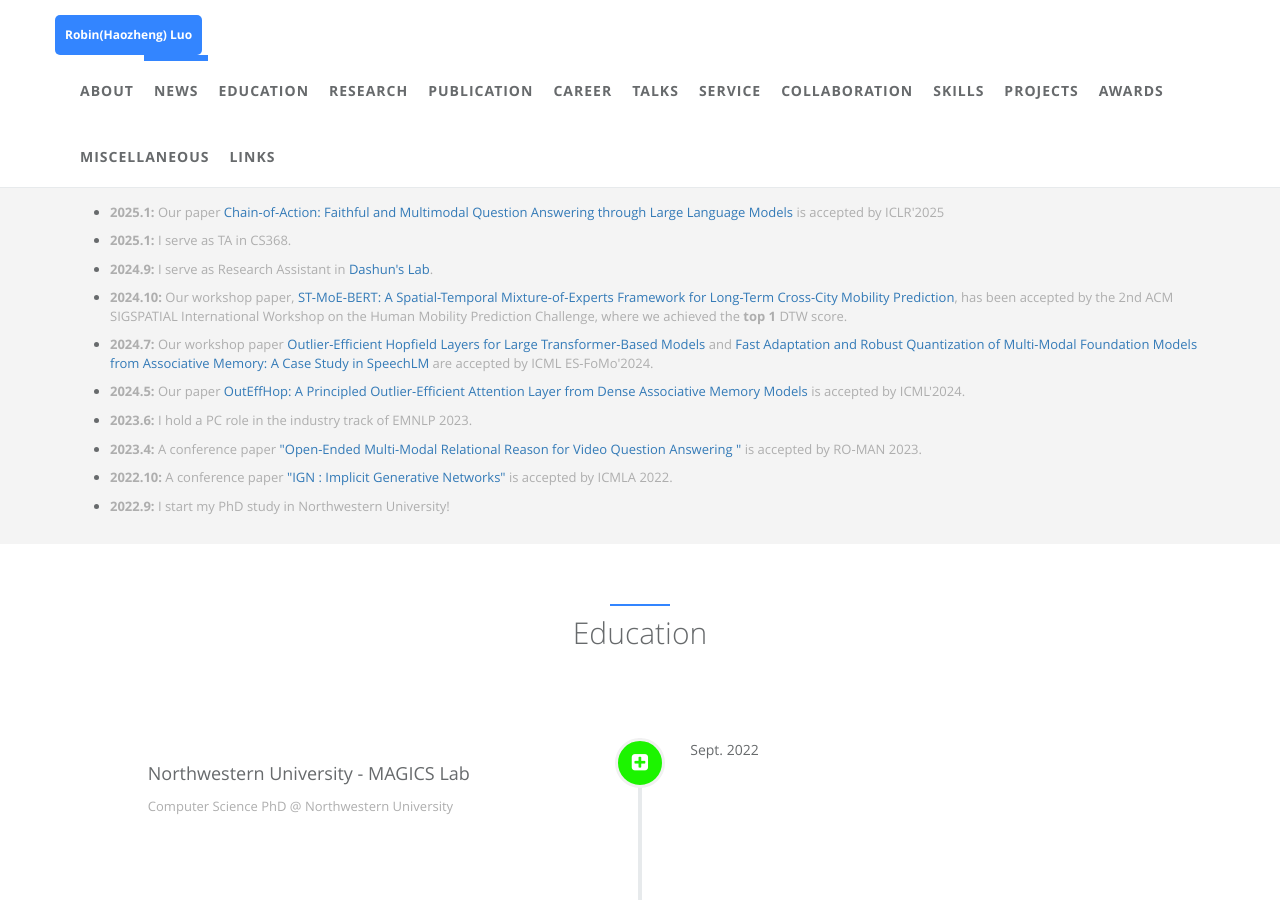
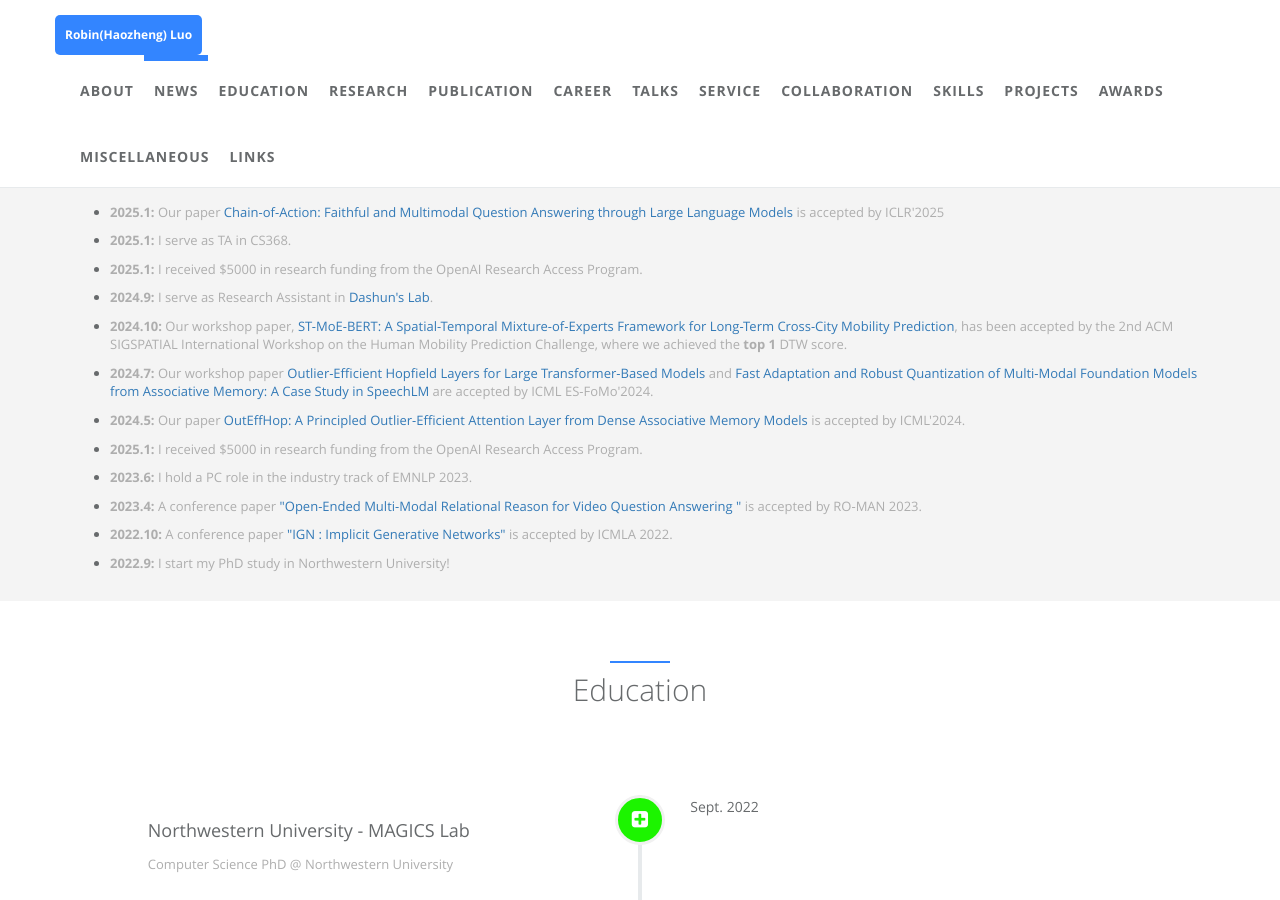
Before and after one commit to robinzixuan/robin.github.io, a Jekyll site: the page built from index.html, in a window 1280 px wide and 900 px high, scrolled down 1418 px. Built offline with Jekyll 4.4.1, drawn with Linux system fonts in a browser that asks for light colours.

Commit message:
Update news.html

```diff
--- a/_includes/sections/news.html
+++ b/_includes/sections/news.html
@@ -10,6 +10,7 @@
     <li><p> <b>2025.1:</b> Our paper <a href="https://openreview.net/forum?id=1BdPHbuimc">Chain-of-Action: Faithful and Multimodal Question Answering through Large Language Models
 </a>  is accepted by ICLR'2025 </p>
     <li><p> <b>2025.1:</b> I serve as TA in CS368. </li>
+     <li><p> <b>2025.1:</b> I received $5000 in research funding from the OpenAI Research Access Program. </li>
     <li><p> <b>2024.9:</b> I serve as Research Assistant in <a href="https://www.dashunwang.com/group">Dashun's Lab</a>. </li>
     <li><p> <b>2024.10:</b> Our workshop paper, <a href="https://arxiv.org/abs/2410.14099v1">ST-MoE-BERT: A Spatial-Temporal Mixture-of-Experts Framework for Long-Term Cross-City Mobility Prediction</a>, has been accepted by the 2nd ACM SIGSPATIAL International Workshop on the Human Mobility Prediction Challenge, where we achieved the <b>top 1</b> DTW score.
   </p>
@@ -20,6 +21,7 @@
     <li><p> <b>2024.5:</b> Our paper <a href="https://openreview.net/forum?id=ZCrRCICOkr">OutEffHop: A Principled Outlier-Efficient Attention Layer from Dense Associative Memory Models
 </a>  is accepted by ICML'2024. </p>
   </li>
+    <li><p> <b>2025.1:</b> I received $5000 in research funding from the OpenAI Research Access Program. </li>
     <li><p> <b>2023.6:</b> I hold a PC role in the industry track of EMNLP 2023. </p>
   <li><p> <b>2023.4:</b> A conference paper <a href="https://arxiv.org/abs/2012.00822">"Open-Ended Multi-Modal Relational Reason for Video Question Answering
 "</a> is accepted by RO-MAN 2023.</p>
```
